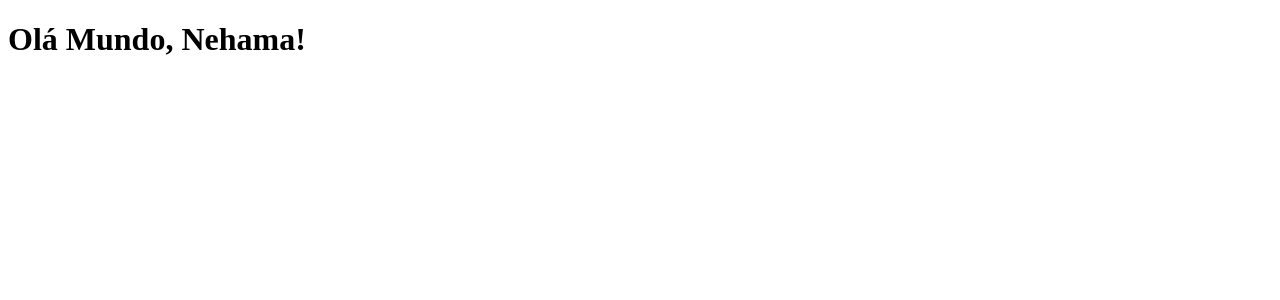
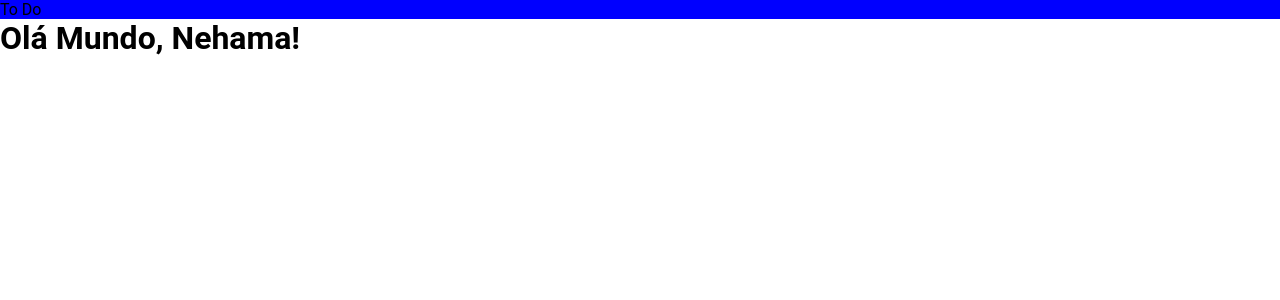
Before and after one commit to nehamamandelbaum/to-do, a React (Vite) app: page / in a window 1280 px wide. Shown: the top 300 px of the page. Built offline with nearby package versions, Linux system fonts and the light colour scheme.

Commit message:
feat: global css

```diff
--- a/index.html
+++ b/index.html
@@ -2,9 +2,15 @@
 <html lang="en">
   <head>
     <meta charset="UTF-8" />
+    <link rel="preconnect" href="https://fonts.googleapis.com" />
+    <link rel="preconnect" href="https://fonts.gstatic.com" crossorigin />
     <link rel="icon" type="image/svg+xml" href="/vite.svg" />
     <meta name="viewport" content="width=device-width, initial-scale=1.0" />
-    <title>Vite + React + TS</title>
+    <title>To Do</title>
+    <link
+      href="https://fonts.googleapis.com/css2?family=Inter:wght@400;700&display=swap"
+      rel="stylesheet"
+    />
   </head>
   <body>
     <div id="root"></div>
--- a/src/App.tsx
+++ b/src/App.tsx
@@ -1,8 +1,12 @@
 import {useState} from "react";
+import {Header} from "./components/Header";
+
+import "./global.css";
 
 function App() {
   return (
     <div className="App">
+      <Header />
       <h1>Olá Mundo, Nehama!</h1>
     </div>
   );
--- /dev/null
+++ b/src/components/Header.module.css
@@ -0,0 +1,3 @@
+.header {
+  background-color: blue;
+}
--- /dev/null
+++ b/src/components/Header.tsx
@@ -0,0 +1,5 @@
+import styles from "./Header.module.css";
+
+export function Header() {
+  return <header className={styles.header}>To Do</header>;
+}
--- /dev/null
+++ b/src/global.css
@@ -0,0 +1,33 @@
+:root{
+    --gray-100: #f2f2f2
+    --gray-200: #D9D9D9
+    --gray-300: #808080
+    --gray-400: #333333
+    --gray-500: #262626
+    --gray-600: #1A1A1A
+    --gray-700: #0D0D0D
+    --purple: #8284FA
+    --purlpe-dark: #5E60CE
+    --blue: #4EA8DE
+    --blue-dark: #1E6F9F
+    --danger: #E25858
+}
+
+*{
+    margin: 0;
+    padding: 0;
+    box-sizing: border-box;
+
+}
+
+body {
+    background: var(--gray-600);
+    color: var(--gray-100);
+    -webkit-font-smoothing: antialiased;
+}
+
+body, input, textarea, button {
+    font-family: 'Roboto', sans-serif;
+    font-weight: 400;
+    font-size: 1rem;
+}
```
